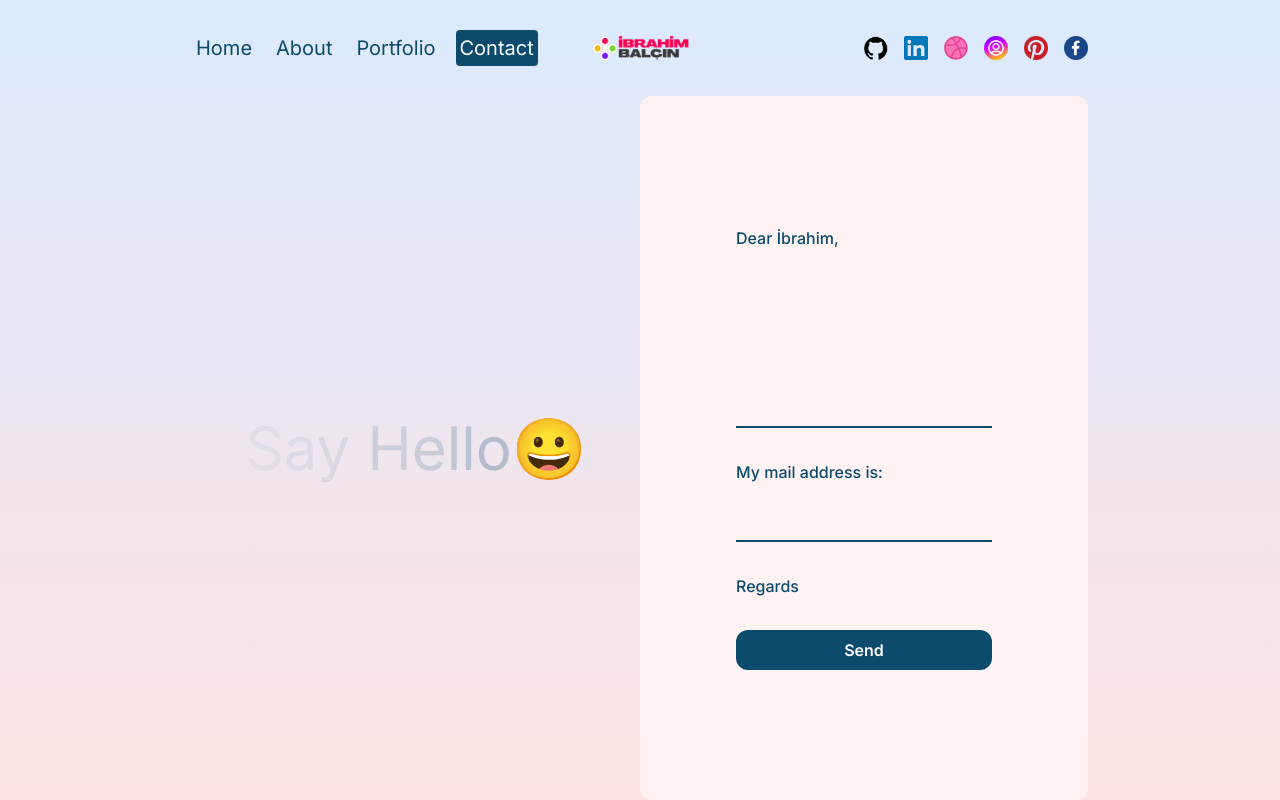
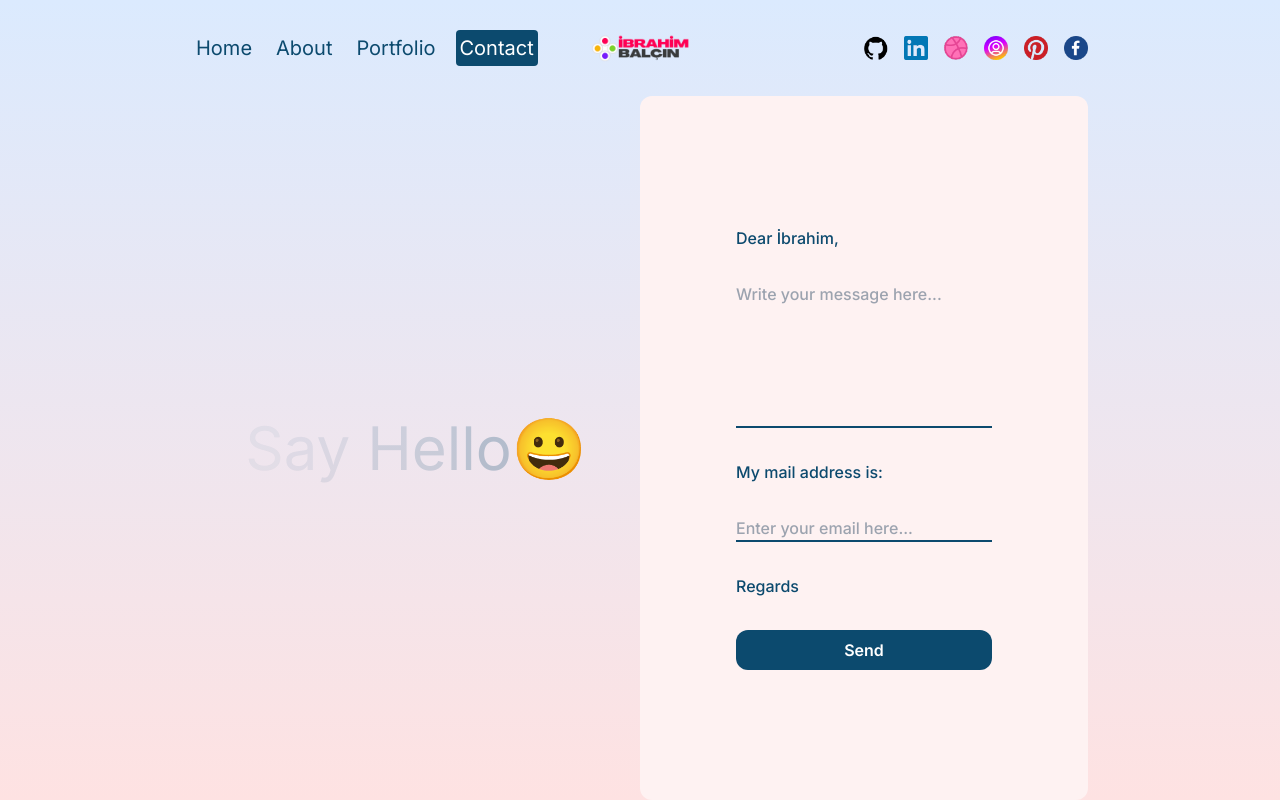
Before and after one commit to brucehillwalley/bruce-portfolio-nextjs, a Next.js app: page /contact in a window 1280 px wide. Built offline with nearby package versions, Linux system fonts and the light colour scheme.

Commit message:
caret placeholder

```diff
--- a/src/app/contact/page.jsx
+++ b/src/app/contact/page.jsx
@@ -73,13 +73,15 @@ const ContactPage = () => {
           <textarea
             rows="6"
             name="user_message"
-            className="bg-transparent border-b-2 border-b-sky-900 outline-none resize-none"
+            placeholder="Write your message here..."
+            className="bg-transparent border-b-2 border-b-sky-900 caret-pink-500 outline-none resize-none"
           />
           <span>My mail address is:</span>
           <input
             type="text"
             name="user_email"
-            className="bg-transparent border-b-2 border-b-sky-900 outline-none resize-none"
+            placeholder="Enter your email here..."
+            className="bg-transparent border-b-2 border-b-sky-900 caret-pink-500  outline-none resize-none"
           />
           <span>Regards</span>
           <button className="bg-sky-900 text-white p-2 font-semibold rounded-xl">
```
